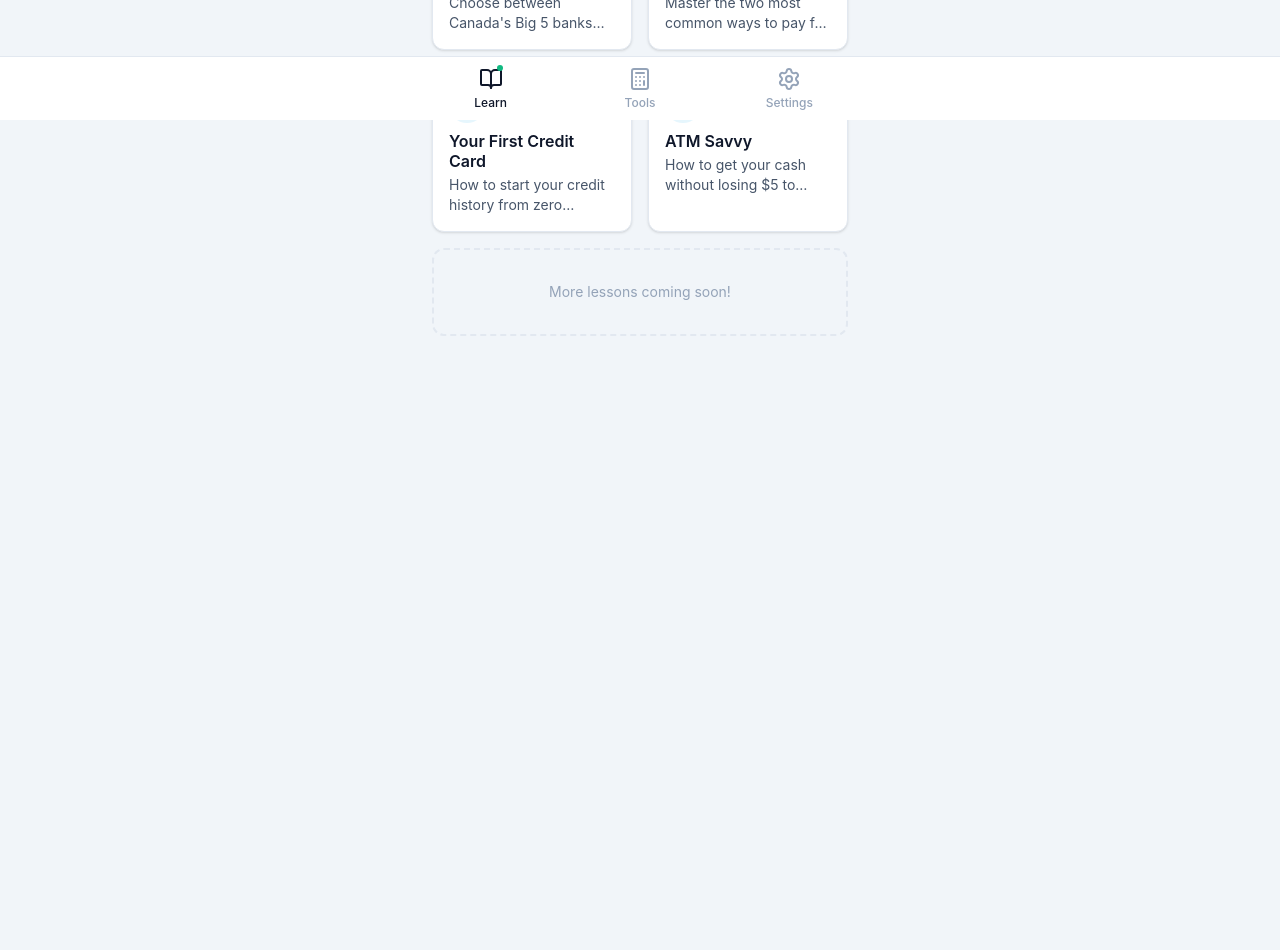
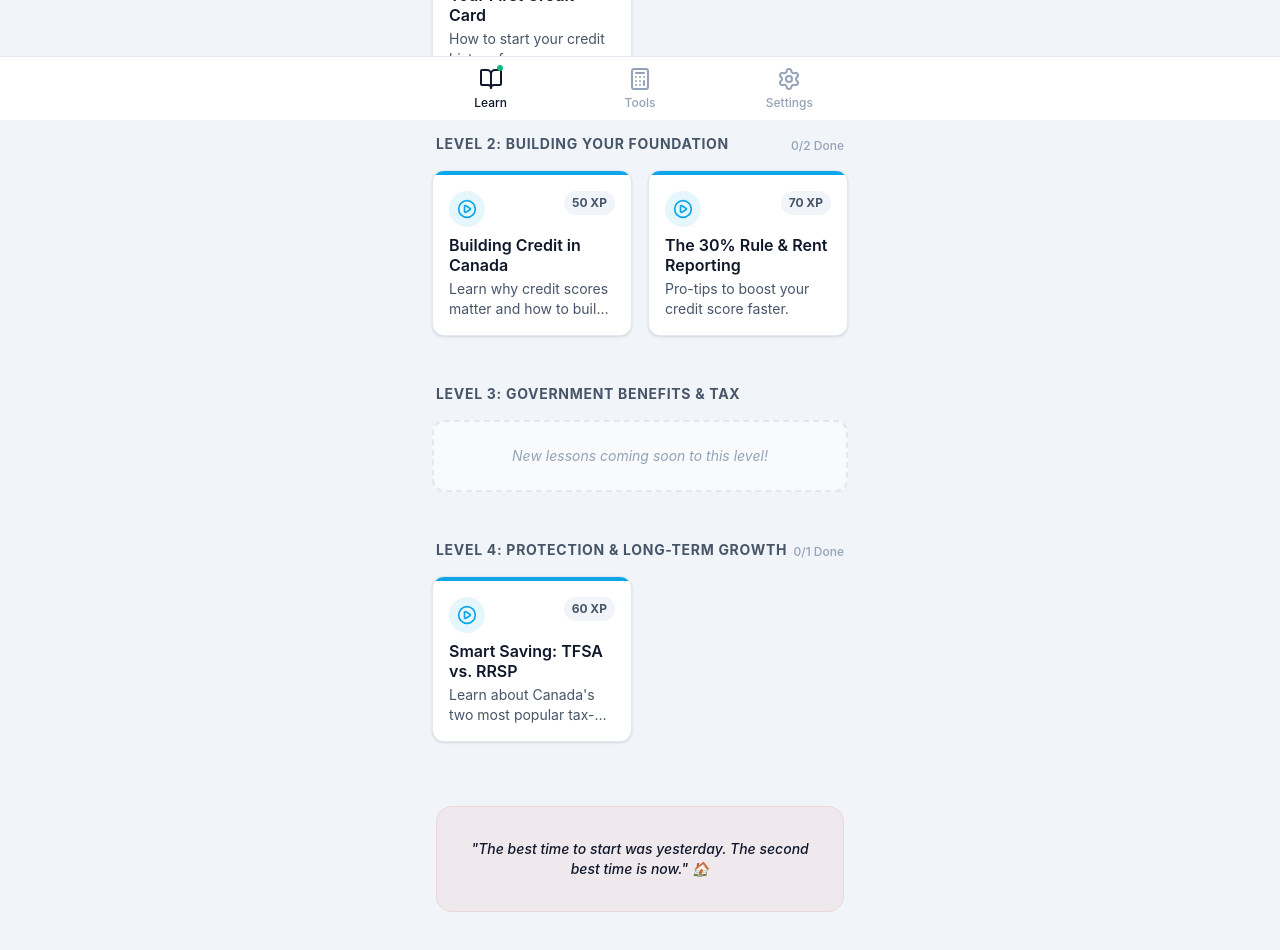
Before and after one commit to davidlealb/financial-educator, a React (Vite) app: page / in a window 1280 px wide. Shown: the part 680-1630 px from the top of the page. Before the commit the page ends 1144 px from the top, so only its background shows below. Built offline with nearby package versions, Linux system fonts and the light colour scheme.

Commit message:
feat: Add LearningPath page to display structured financial lessons with user progress and stats.

```diff
--- a/src/pages/LearningPath.jsx
+++ b/src/pages/LearningPath.jsx
@@ -11,6 +11,41 @@ export default function LearningPath() {
         if (state.completedLessons.includes(lessonId)) return 'completed';
         return 'active';
     };
+
+    // Curriculum structure
+    const levels = [
+        {
+            id: 1,
+            title: "Level 1: The First 30 Days (Survival)",
+            lessonIds: [
+                'opening-first-account',
+                'banking-basics',
+                'atm-savvy',
+                'debit-and-etransfer',
+                'your-first-credit-card'
+            ]
+        },
+        {
+            id: 2,
+            title: "Level 2: Building Your Foundation",
+            lessonIds: [
+                'building-credit',
+                'advanced-credit'
+            ]
+        },
+        {
+            id: 3,
+            title: "Level 3: Government Benefits & Tax",
+            lessonIds: [] // Placeholder for future content
+        },
+        {
+            id: 4,
+            title: "Level 4: Protection & Long-Term Growth",
+            lessonIds: [
+                'tfsa-vs-rrsp'
+            ]
+        }
+    ];
 
     return (
         <div className="pb-8">
@@ -38,19 +73,54 @@ export default function LearningPath() {
                 </div>
             </header>
 
-            {/* Lesson List - Two Column Grid */}
+            {/* Curriculum Levels */}
+            <div className="space-y-12">
+                {levels.map((level) => {
+                    const levelLessons = level.lessonIds
+                        .map(id => lessons.find(l => l.id === id))
+                        .filter(Boolean);
+
+                    const completedInLevel = levelLessons.filter(l => state.completedLessons.includes(l.id)).length;
+                    const isLevelEmpty = levelLessons.length === 0;
+
+                    return (
+                        <div key={level.id} className="space-y-4">
+                            <div className="flex items-end justify-between px-1">
+                                <h2 className="text-sm font-bold uppercase tracking-wider text-text-secondary">
+                                    {level.title}
+                                </h2>
+                                {!isLevelEmpty && (
+                                    <span className="text-xs font-medium text-text-muted">
+                                        {completedInLevel}/{levelLessons.length} Done
+                                    </span>
+                                )}
+                            </div>
+
+                            {isLevelEmpty ? (
+                                <div className="p-6 text-center bg-slate-50 border-2 border-dashed border-slate-200 rounded-xl">
+                                    <p className="text-text-muted text-sm italic">New lessons coming soon to this level!</p>
+                                </div>
+                            ) : (
+                                /* Lesson List - Two Column Grid */
                                 <div className="grid grid-cols-2 gap-4">
-                {lessons.map((lesson, index) => (
+                                    {levelLessons.map((lesson, index) => (
                                         <LessonCard
                                             key={lesson.id}
                                             lesson={lesson}
                                             status={getLessonStatus(lesson.id, index)}
                                         />
                                     ))}
+                                </div>
+                            )}
+                        </div>
+                    );
+                })}
 
-                {/* Placeholder for future lessons - Spanning 2 columns */}
-                <div className="col-span-2 p-8 text-center border-2 border-dashed border-slate-200 rounded-xl">
-                    <p className="text-text-muted text-sm">More lessons coming soon!</p>
+                {/* Footer Motivation */}
+                <div className="pt-4 px-1">
+                    <div className="p-8 text-center bg-primary/5 rounded-2xl border border-primary/10">
+                        <p className="text-text-primary font-medium text-sm italic">"The best time to start was yesterday. The second best time is now." 🏠</p>
+                    </div>
                 </div>
             </div>
         </div>
```
Lines whose indentation alone changed are shown as unchanged.
